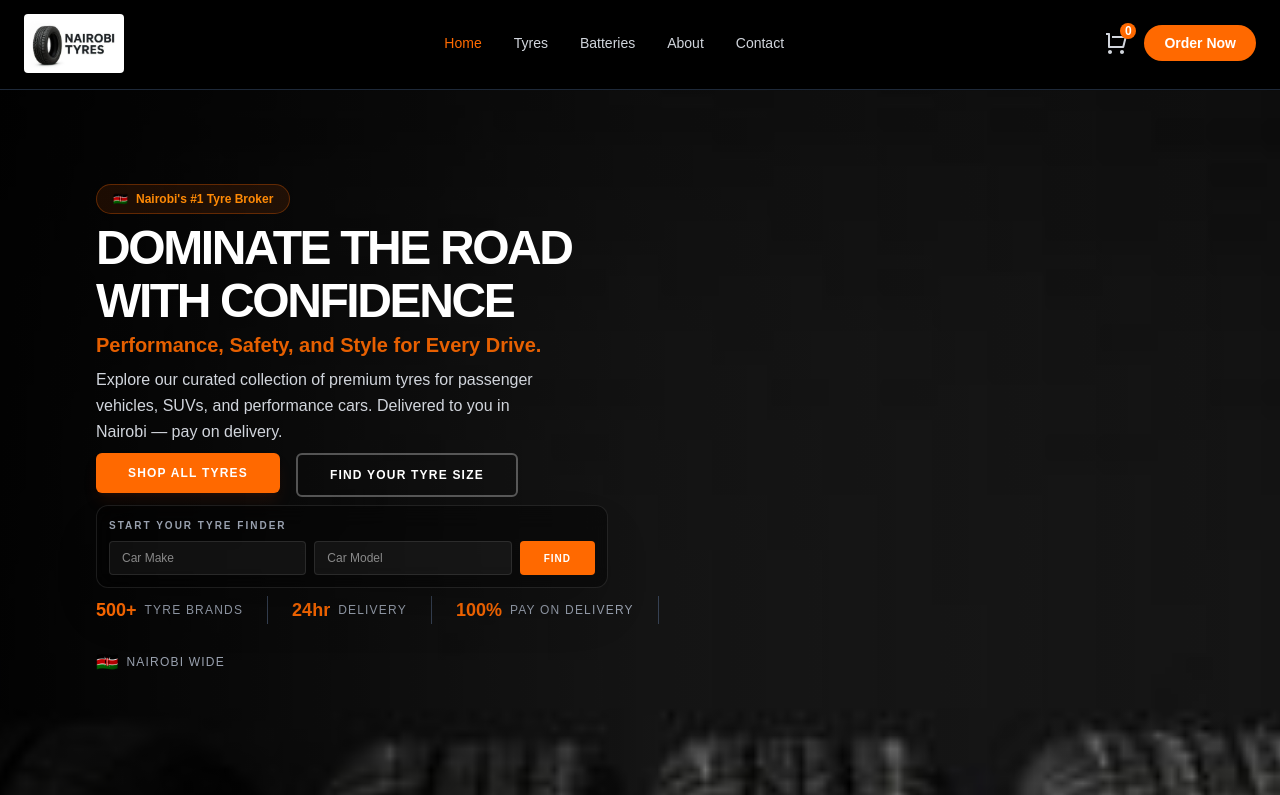
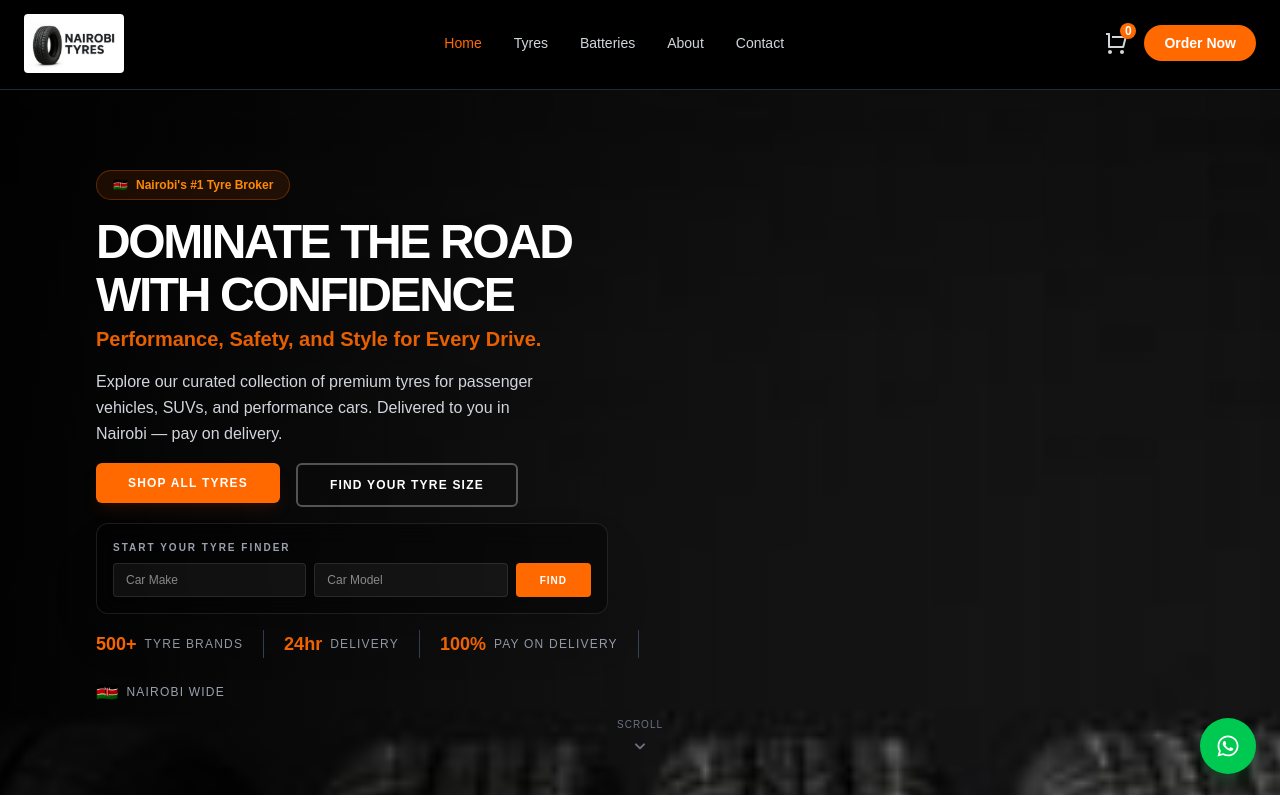
Before and after one commit to billiam-creator/tyre-shop, a Next.js app: page / in a window 1280 px wide. Shown: the part 82-877 px from the top of the page. Built offline with nearby package versions, Linux system fonts and the light colour scheme.

Commit message:
add floating whatsapp button

```diff
--- a/src/app/globals.css
+++ b/src/app/globals.css
@@ -1,8 +1,8 @@
 @import "tailwindcss";
 
 :root {
-  --background: #ffffff;
-  --foreground: #171717;
+  --background: #0a0a0a;
+  --foreground: #ededed;
 }
 
 @theme inline {
@@ -12,13 +12,6 @@
   --font-mono: var(--font-geist-mono);
 }
 
-@media (prefers-color-scheme: dark) {
-  :root {
-    --background: #0a0a0a;
-    --foreground: #ededed;
-  }
-}
-
 body {
   background: var(--background);
   color: var(--foreground);
@@ -26,16 +19,16 @@
 }
 
 html {
-  scroll-snap-type: y mandatory;
-}
-
-html {
-  scroll-snap-type: y mandatory;
+  scroll-snap-type: y proximity;
+  scroll-behavior: smooth;
 }
 
 .snap-section {
   scroll-snap-align: start;
   min-height: 100vh;
-  height: 100vh;
-  overflow-y: hidden;
 }
+
+/* Hide scrollbar  */
+::-webkit-scrollbar {
+  width: 0px;
+}
--- a/src/app/page.js
+++ b/src/app/page.js
@@ -3,6 +3,8 @@
 import Image from 'next/image'
 import Link from 'next/link'
 import { useState } from 'react'
+import { FaWhatsapp } from 'react-icons/fa'
+import { HiChevronDown } from 'react-icons/hi'
 import Button from './components/Button'
 import TyreCard from './components/TyreCard'
 import FeatureCard from './components/FeatureCard'
@@ -17,6 +19,7 @@
 ]
 
 const categories = ['All', 'High Performance', 'SUV / 4X4', 'Eco & Touring']
+
 const featureCardsData = [
   { heading: 'Premium Quality Tyres', description: 'We stock only trusted brands that deliver superior performance, safety and durability.', icon: ShieldCheck },
   { heading: 'Fast Delivery', description: 'Quick and reliable delivery in Nairobi. Get your tyres when you need them.', icon: Truck },
@@ -47,13 +50,23 @@
         className="object-cover -z-20"
         priority
       />
+      {/* Gradient Overlay */}
+      <div className="absolute inset-0 bg-gradient-to-r from-black/90 via-black/40 to-transparent -z-10" />
 
-      {/* Gradient Overlay */}
-      <div className="absolute inset-0 bg-gradient-to-r from-black/90 via-black/30 to-transparent -z-10" />
+      {/* Floating WhatsApp Button */}
+      <a
+        href="https://wa.me/25411673345"
+        target="_blank"
+        rel="noopener noreferrer"
+        className="fixed bottom-6 right-6 z-50 bg-green-500 hover:bg-green-600 text-white p-4 rounded-full shadow-lg shadow-green-900/40 transition-all hover:scale-110"
+        aria-label="Chat on WhatsApp"
+      >
+        <FaWhatsapp className="w-6 h-6" />
+      </a>
 
-      {/* SECTION 1 — Hero */}
-      <section className="snap-section flex flex-col justify-center px-10 md:px-24">
-        <div className="max-w-2xl space-y-2 pt-16">
+      {/* ---- SECTION 1 — HERO ---- */}
+      <section className="snap-section relative flex flex-col justify-center px-10 md:px-24">
+        <div className="max-w-2xl space-y-4 pt-20">
 
           {/* Badge */}
           <div className="inline-flex items-center gap-2 bg-orange-500/10 border border-orange-500/30 text-orange-400 text-xs font-semibold px-4 py-1.5 rounded-full">
@@ -80,16 +93,12 @@
 
           {/* Buttons */}
           <div className="flex gap-4">
-            <Link href="/tyres">
-              <Button text="SHOP ALL TYRES" variant="solid" />
-            </Link>
-            <Link href="/tyres">
-              <Button text="FIND YOUR TYRE SIZE" variant="outline" />
-            </Link>
+            <Link href="/tyres"><Button text="SHOP ALL TYRES" variant="solid" /></Link>
+            <Link href="/tyres"><Button text="FIND YOUR TYRE SIZE" variant="outline" /></Link>
           </div>
 
           {/* Tyre Finder */}
-          <div className="w-full max-w-lg bg-black/40 backdrop-blur-md p-3 rounded-xl border border-white/10 shadow-2xl">
+          <div className="w-full max-w-lg bg-black/40 backdrop-blur-md p-4 rounded-xl border border-white/10 shadow-2xl">
             <p className="text-[10px] font-bold text-gray-400 mb-2 tracking-[0.2em] uppercase">
               Start Your Tyre Finder
             </p>
@@ -104,14 +113,14 @@
                 placeholder="Car Model"
                 className="flex-1 bg-white/5 border border-white/10 rounded px-3 py-2 text-xs text-white outline-none focus:ring-1 focus:ring-orange-500"
               />
-              <button className="bg-orange-500 hover:bg-orange-600 text-white font-bold px-6 py-2 rounded text-[10px] tracking-widest uppercase">
+              <button className="bg-orange-500 hover:bg-orange-600 text-white font-bold px-6 py-2 rounded text-[10px] tracking-widest uppercase transition-colors">
                 FIND
               </button>
             </div>
           </div>
 
           {/* Stats Bar */}
-          <div className="flex flex-wrap gap-6">
+          <div className="flex flex-wrap gap-5">
             <div className="flex items-center gap-2">
               <span className="text-orange-500 font-black text-lg">500+</span>
               <span className="text-gray-400 text-xs uppercase tracking-widest">Tyre Brands</span>
@@ -134,24 +143,31 @@
           </div>
 
         </div>
+
+        {/* Scroll Indicator */}
+        <div className="absolute bottom-8 left-1/2 -translate-x-1/2 flex flex-col items-center gap-1 text-gray-500 animate-bounce">
+          <span className="text-[10px] uppercase tracking-widest">Scroll</span>
+          <HiChevronDown className="w-5 h-5" />
+        </div>
+
       </section>
 
-      {/* SECTION 2 — Featured Tyres */}
-      <section className="snap-section flex flex-col justify-start pt-24 px-10 md:px-24 py-10 bg-black/70 backdrop-blur-sm">
+      {/*--------- SECTION 2 — FEATURED TYRES -------- */}
+      <section className="snap-section flex flex-col justify-center px-10 md:px-24 py-20 bg-black/70 backdrop-blur-sm">
 
-        {/* Section Header */}
-        <div className="text-center mb-4">
-          <p className="text-orange-500 text-xs uppercase tracking-[0.3em] font-bold mb-2">Hand Picked For You</p>
+        {/* Header */}
+        <div className="text-center mb-8">
+          <p className="text-orange-500 text-xs uppercase tracking-[0.3em] font-bold mb-1">Hand Picked For You</p>
           <h2 className="text-3xl md:text-4xl font-black uppercase tracking-tight text-white">
             Our Top Picks For The Road
           </h2>
-          <p className="text-gray-400 mt-3 max-w-xl mx-auto text-sm leading-relaxed">
+          <p className="text-gray-400 mt-2 max-w-xl mx-auto text-sm">
             High-performance and reliable tyres, vetted by our experts in Nairobi.
           </p>
         </div>
 
         {/* Category Filter */}
-        <div className="flex gap-3 justify-center flex-wrap mb-4">
+        <div className="flex gap-3 justify-center flex-wrap mb-8">
           {categories.map((cat) => (
             <button
               key={cat}
@@ -167,8 +183,8 @@
           ))}
         </div>
 
-        {/* Tyre Cards Grid */}
-        <div className="grid grid-cols-1 sm:grid-cols-2 lg:grid-cols-4 gap-6 max-w-7xl mx-auto w-full">
+        {/* Tyre Cards */}
+        <div className="grid grid-cols-1 sm:grid-cols-2 lg:grid-cols-4 gap-4 max-w-7xl mx-auto w-full">
           {featuredTyres.map((tyre, index) => (
             <TyreCard
               key={index}
@@ -181,8 +197,8 @@
           ))}
         </div>
 
-        {/* See All Button */}
-        <div className="flex justify-center mt-4">
+        {/* See All */}
+        <div className="flex justify-center mt-8">
           <Link
             href="/tyres"
             className="border border-orange-500 text-orange-500 hover:bg-orange-500 hover:text-white font-bold text-xs uppercase px-8 py-3 rounded-full transition-all tracking-widest"
@@ -192,17 +208,19 @@
         </div>
 
       </section>
-     {/* SECTION 3 — Why Choose Us  */}
-<section className="snap-section flex flex-col justify-center px-10 md:px-24 pt-24 bg-black/80 backdrop-blur-sm">
 
-{/* Header */}
+      {/* --------SECTION 3 — WHY CHOOSE US + STATS ------*/}
+      <section className="snap-section flex flex-col justify-center px-10 md:px-24 py-20 bg-black/80 backdrop-blur-sm">
+
+        {/* Badge */}
         <div className="flex justify-center mb-3">
           <span className="border border-orange-500 text-orange-500 rounded-full py-1 px-5 text-[10px] font-bold uppercase tracking-widest">
             Why Choose Us
           </span>
         </div>
 
-<div className="text-center mb-6">
+        {/* Header */}
+        <div className="text-center mb-8">
           <h2 className="text-3xl md:text-4xl font-black leading-tight uppercase tracking-tighter">
             Built For Performance.<br />
             Chosen For <span className="text-orange-500">Trust.</span>
@@ -212,7 +230,7 @@
           </p>
         </div>
 
-{/* Feature Cards Grid */}
+        {/* Feature Cards */}
         <div className="grid grid-cols-1 md:grid-cols-2 lg:grid-cols-3 gap-3 max-w-7xl mx-auto w-full">
           {featureCardsData.map((item, index) => (
             <FeatureCard
@@ -225,8 +243,8 @@
           ))}
         </div>
 
-{/* Stats Bar */}
-<div className="grid grid-cols-2 lg:grid-cols-4 gap-3 max-w-7xl mx-auto w-full mt-3">
+        {/* Stats */}
+        <div className="grid grid-cols-2 lg:grid-cols-4 gap-3 max-w-7xl mx-auto w-full mt-4">
           {statsData.map((item, index) => (
             <StatsBar
               key={index}
```
Lines whose indentation alone changed are shown as unchanged.
